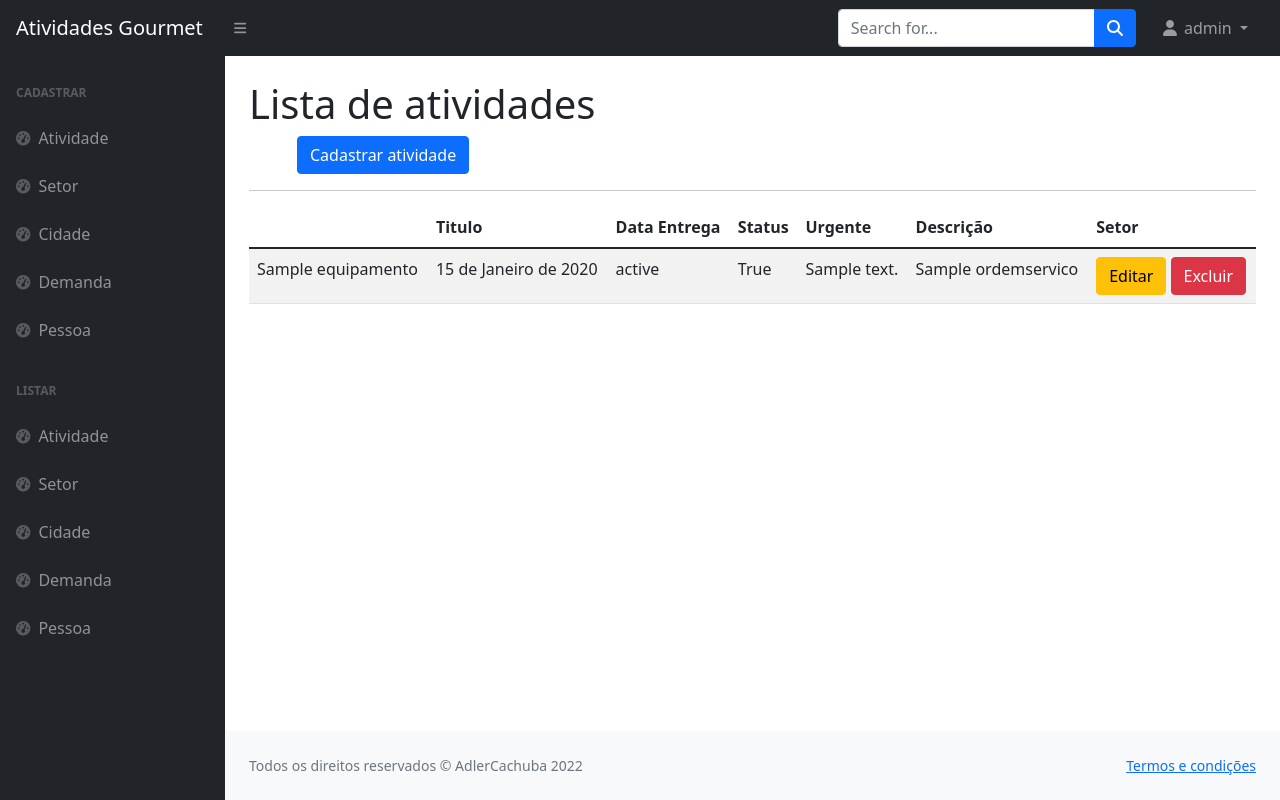
After one commit to Flag-fix/roboTrader, a Django app: page /listar/atividade/ in a window 1280 px wide. The commit adds this page. Run offline with Django 4.2, Linux system fonts and the light colour scheme; a user stored in the database is signed in; tables that the repository leaves empty hold one stand-in row (values such as "Sample post"); parts of the project's set-up code (start-up, migrations or seed data) failed here and were passed over; some libraries are stand-ins or nearby versions.

Commit message:
alterações

```diff
--- a/comandos.txt
+++ b/comandos.txt
@@ -3,3 +3,6 @@ python manage.py migrate
 
 
 python manage.py createsuperuser
+
+
+python manage.py runserver 8080
--- a/projetoAtividade/paginas/templates/paginas/index.html
+++ b/projetoAtividade/paginas/templates/paginas/index.html
@@ -9,7 +9,6 @@
 {% block menu-lateral %}
 {% endblock %}
 
-
 {% block conteudo %}
 <h1 class="mt-4">Olá Templates</h1>
 <p class="lead">
--- /dev/null
+++ b/projetoAtividade/paginas/templates/paginas/listas/atividade.html
@@ -0,0 +1,51 @@
+{% extends 'paginas/modelo.html' %}
+
+{% load static %}
+
+{% block conteudo %}
+
+<h1 class="mt-4">Lista de atividades</h1>
+<a href="{% url 'cadastrar-atividade' %}" class="btn btn-primary float-right ms-5">Cadastrar atividade</a>
+<hr>
+<table class="table table-striped">
+
+    <thead>
+        <tr>
+            <th>
+
+            </th>
+            <th>Titulo</th>
+            <th>Data Entrega</th>
+            <th>Status</th>
+            <th>Urgente</th>
+            <th>Descrição</th>
+            <th>Setor</th>
+        </tr>
+    </thead>
+
+    <tbody>
+        {% for obj in object_list %}
+            <tr>
+                <td>{{obj.titulo}}</td>
+                <td>{{obj.data_entrega}}</td>
+                <td>{{obj.status}}</td>
+                <td>{{obj.is_urgente}}</td>
+                <td>{{obj.descricao}}</td>
+                <td>{{obj.setor}}</td>
+                <td>
+                    <a href="{% url 'editar-atividade' obj.pk %}" class="btn btn-warning">
+                        Editar</a>
+                    <a href="{% url 'excluir-atividade' obj.pk %}" class="btn btn-danger">
+                        Excluir</a>
+                </td>
+            </tr>
+        {% empty %}
+            <tr>
+                <td colspan="100%">Nenhum Registro Encontrado!</td>
+            </tr>
+        {% endfor %}
+    </tbody>
+
+</table>
+
+{% endblock %}
--- a/projetoAtividade/paginas/templates/paginas/modelo.html
+++ b/projetoAtividade/paginas/templates/paginas/modelo.html
@@ -23,7 +23,7 @@
     {% block menu %}
     <nav class="sb-topnav navbar navbar-expand navbar-dark bg-dark">
         <!-- Navbar Brand-->
-        <a class="navbar-brand ps-3" href="index.html">Start Bootstrap</a>
+        <a class="navbar-brand ps-3" href="index.html">Atividades Gourmet</a>
         <!-- Sidebar Toggle-->
         <button class="btn btn-link btn-sm order-1 order-lg-0 me-4 me-lg-0" id="sidebarToggle" href="#!"><i
                 class="fas fa-bars"></i></button>
@@ -73,31 +73,51 @@
             <nav class="sb-sidenav accordion sb-sidenav-dark" id="sidenavAccordion">
                 <div class="sb-sidenav-menu">
                     <div class="nav">
-                        <div class="sb-sidenav-menu-heading">Core</div>
-                        <a class="nav-link" href="index.html">
+                        <div class="sb-sidenav-menu-heading">Cadastrar</div>
+                        <a class="nav-link" href="/cadastrar/atividade/">
                             <div class="sb-nav-link-icon"><i class="fas fa-tachometer-alt"></i></div>
-                            Dashboard
+                            Atividade
                         </a>
-                        <div class="sb-sidenav-menu-heading">Interface</div>
-                        <a class="nav-link collapsed" href="#" data-bs-toggle="collapse"
-                            data-bs-target="#collapseLayouts" aria-expanded="false" aria-controls="collapseLayouts">
-                            <div class="sb-nav-link-icon"><i class="fas fa-columns"></i></div>
-                            Layouts
-                            <div class="sb-sidenav-collapse-arrow"><i class="fas fa-angle-down"></i></div>
+                        <a class="nav-link" href="/cadastrar/setor/">
+                            <div class="sb-nav-link-icon"><i class="fas fa-tachometer-alt"></i></div>
+                            Setor
                         </a>
-                        <div class="collapse" id="collapseLayouts" aria-labelledby="headingOne"
-                            data-bs-parent="#sidenavAccordion">
-                            <nav class="sb-sidenav-menu-nested nav">
-                                <a class="nav-link" href="layout-static.html">Static Navigation</a>
-                                <a class="nav-link" href="layout-sidenav-light.html">Light Sidenav</a>
-                            </nav>
-                        </div>
-                        <a class="nav-link collapsed" href="#" data-bs-toggle="collapse" data-bs-target="#collapsePages"
-                            aria-expanded="false" aria-controls="collapsePages">
-                            <div class="sb-nav-link-icon"><i class="fas fa-book-open"></i></div>
-                            Pages
-                            <div class="sb-sidenav-collapse-arrow"><i class="fas fa-angle-down"></i></div>
+                        <a class="nav-link" href="/cadastrar/cidade/">
+                            <div class="sb-nav-link-icon"><i class="fas fa-tachometer-alt"></i></div>
+                            Cidade
                         </a>
+                        <a class="nav-link" href="/cadastrar/demanda/">
+                            <div class="sb-nav-link-icon"><i class="fas fa-tachometer-alt"></i></div>
+                            Demanda
+                        </a>
+                        <a class="nav-link" href="/cadastrar/pessoa/">
+                            <div class="sb-nav-link-icon"><i class="fas fa-tachometer-alt"></i></div>
+                            Pessoa
+                        </a>
+
+    <div class="sb-sidenav-menu-heading">Listar</div>
+    <a class="nav-link" href="/listar/atividade/">
+        <div class="sb-nav-link-icon"><i class="fas fa-tachometer-alt"></i></div>
+        Atividade
+    </a>
+    <a class="nav-link" href="/listar/setor/">
+        <div class="sb-nav-link-icon"><i class="fas fa-tachometer-alt"></i></div>
+        Setor
+    </a>
+    <a class="nav-link" href="/listar/cidade/">
+        <div class="sb-nav-link-icon"><i class="fas fa-tachometer-alt"></i></div>
+        Cidade
+    </a>
+    <a class="nav-link" href="/listar/demanda/">
+        <div class="sb-nav-link-icon"><i class="fas fa-tachometer-alt"></i></div>
+        Demanda
+    </a>
+    <a class="nav-link" href="/listar/pessoa/">
+        <div class="sb-nav-link-icon"><i class="fas fa-tachometer-alt"></i></div>
+        Pessoa
+    </a>
+
+
                         <div class="collapse" id="collapsePages" aria-labelledby="headingTwo"
                             data-bs-parent="#sidenavAccordion">
                             <nav class="sb-sidenav-menu-nested nav accordion" id="sidenavAccordionPages">
@@ -131,21 +151,10 @@
                                 </div>
                             </nav>
                         </div>
-                        <div class="sb-sidenav-menu-heading">Addons</div>
-                        <a class="nav-link" href="charts.html">
-                            <div class="sb-nav-link-icon"><i class="fas fa-chart-area"></i></div>
-                            Charts
-                        </a>
-                        <a class="nav-link" href="tables.html">
-                            <div class="sb-nav-link-icon"><i class="fas fa-table"></i></div>
-                            Tables
-                        </a>
+
                     </div>
                 </div>
-                <div class="sb-sidenav-footer">
-                    <div class="small">Logged in as:</div>
-                    Start Bootstrap
-                </div>
+
             </nav>
         </div>
         {% endblock %}
@@ -714,11 +723,9 @@
                 <div class="container-fluid px-4">
                     <div class="d-flex align-items-center justify-content-between small">
                         {% block rodape %}
-                        <div class="text-muted">Copyright &copy; Your Website 2022</div>
+                        <div class="text-muted">Todos os direitos reservados &copy; AdlerCachuba 2022</div>
                         <div>
-                            <a href="#">Privacy Policy</a>
-                            &middot;
-                            <a href="#">Terms &amp; Conditions</a>
+                            <a href="https://picsum.photos/200/300">Termos e condições</a>
                         </div>
                         {% endblock %}
                     </div>
--- a/projetoAtividade/paginas/templates/paginas/modelos/layout-sidenav-light.html
+++ b/projetoAtividade/paginas/templates/paginas/modelos/layout-sidenav-light.html
@@ -1,4 +1,4 @@
-<!DOCTYPE html>
+<!-- <!DOCTYPE html>
 <html lang="en">
     <head>
         <meta charset="utf-8" />
@@ -13,7 +13,7 @@
     <body class="sb-nav-fixed">
         <nav class="sb-topnav navbar navbar-expand navbar-dark bg-dark">
             <!-- Navbar Brand-->
-            <a class="navbar-brand ps-3" href="index.html">Start Bootstrap</a>
+            <a class="navbar-brand ps-3" href="index.html">Start Bo111otstrap</a>
             <!-- Sidebar Toggle-->
             <button class="btn btn-link btn-sm order-1 order-lg-0 me-4 me-lg-0" id="sidebarToggle" href="#!"><i class="fas fa-bars"></i></button>
             <!-- Navbar Search-->
@@ -144,4 +144,4 @@
         <script src="https://cdn.jsdelivr.net/npm/bootstrap@5.1.3/dist/js/bootstrap.bundle.min.js" crossorigin="anonymous"></script>
         <script src="js/scripts.js"></script>
     </body>
-</html>
+</html> -->
--- a/projetoAtividade/paginas/urls.py
+++ b/projetoAtividade/paginas/urls.py
@@ -1,8 +1,8 @@
 from django.urls import path
-from .views import index, CidadeCreate,SetorCreate,PessoaCreate,DemandaCreate,AtividadeCreate
+from .views import index, SetorCreate, CidadeCreate, PessoaCreate, DemandaCreate, AtividadeCreate
 from .views import SetorUpdate,CidadeUpdate,PessoaUpdate,DemandaUpdate,AtividadeUpdate
 from .views import SetorDelete,CidadeDelete,PessoaDelete, DemandaDelete, AtividadeDelete
-from .views import PessoaList
+from .views import SetorList,CidadeList,PessoaList, DemandaList,AtividadeList
 
 urlpatterns = [
 
@@ -27,7 +27,12 @@ urlpatterns = [
          AtividadeDelete.as_view(), name='excluir-atividade'),
 
 
+    path('listar/cidade/', CidadeList.as_view(), name='listar-cidade'),
+    path('listar/setor/', SetorList.as_view(), name='listar-setor'),
     path('listar/pessoa/', PessoaList.as_view(), name='listar-pessoa'),
+    path('listar/demanda/', DemandaList.as_view(), name='listar-demanda'),
+    path('listar/atividade/', AtividadeList.as_view(), name='listar-atividade'),
+
 
 
     path('', index.as_view(), name='index'),
--- a/projetoAtividade/paginas/views.py
+++ b/projetoAtividade/paginas/views.py
@@ -1,3 +1,4 @@
+from pipes import Template
 from django.urls import reverse_lazy
 from django.views.generic.edit import CreateView, UpdateView, DeleteView
 from django.views.generic.base import TemplateView
@@ -7,7 +8,7 @@ from braces.views import GroupRequiredMixin
 
 from django.contrib.auth.mixins import LoginRequiredMixin
 
-from .models import Cidade, Pessoa, Setor, Atividade, Demanda
+from .models import Cidade, Pessoa, OrdemServico, Equipamento, Tipo
 
 from django.shortcuts import get_object_or_404
 
@@ -36,7 +37,7 @@ class CidadeCreate(LoginRequiredMixin, CreateView):
     model = Cidade
     fields = ['nome', 'estado']
     template_name = 'paginas/form.html'
-    success_url = reverse_lazy('index')
+    success_url = reverse_lazy('listar-cidade')
 
     def form_valid(self, form):
         #form.instance.nome_do_atributo = valor
@@ -51,12 +52,12 @@ class CidadeCreate(LoginRequiredMixin, CreateView):
         return url
 
 class SetorCreate(LoginRequiredMixin, CreateView):
-    model = Setor
+    model = OrdemServico
     fields = ['nome',
               'area_atuacao',
               'email']
     template_name = 'paginas/form.html'
-    success_url = reverse_lazy('index')
+    success_url = reverse_lazy('listar-setor')
 
     def form_valid(self, form):
         #form.instance.nome_do_atributo = valor
@@ -71,15 +72,15 @@ class SetorCreate(LoginRequiredMixin, CreateView):
         return url
 
 class AtividadeCreate(LoginRequiredMixin, CreateView):
-    model = Atividade
+    model = Equipamento
     fields = ['titulo',
               'data_entrega',
               'status',
               'is_urgente',
               'descricao',
-              'setor']
+             'setor']
     template_name = 'paginas/form.html'
-    success_url = reverse_lazy('index')
+    success_url = reverse_lazy('listar-atividade')
 
     def form_valid(self, form):
         #form.instance.nome_do_atributo = valor
@@ -92,16 +93,21 @@ class AtividadeCreate(LoginRequiredMixin, CreateView):
 
         #aqui vc tem o objeto (dados inseridos no banco)
         return url
+    def get_context_data(self,*args,**kwargs):
+        dados = super().get_context_data(*args,*kwargs)
+        dados["form"].fields["setor"].queryset= OrdemServico.objects.filter(usuario=self.request.user)
+
+        return dados
 
 class DemandaCreate(LoginRequiredMixin, CreateView):
-    model = Demanda
+    model = Tipo
     fields = ['titulo',
               'data_inicial',
               'data_final',
               'og',
               'lista_de_atividades']
     template_name = 'paginas/form.html'
-    success_url = reverse_lazy('index')
+    success_url = reverse_lazy('listar-demanda')
 
     def form_valid(self, form):
         #form.instance.nome_do_atributo = valor
@@ -129,9 +135,7 @@ class PessoaUpdate(LoginRequiredMixin, GroupRequiredMixin,  UpdateView):
 
     def get_object(self, queryset=None):
         self.object = get_object_or_404(
-            Pessoa,
-            pk=self.kwargs['pk'],
-            usuario=self.request.user)
+            Pessoa, pk=self.kwargs['pk'], usuario=self.request.user)
         return self.object
 
 
@@ -139,35 +143,30 @@ class CidadeUpdate(LoginRequiredMixin, GroupRequiredMixin, UpdateView):
     model = Cidade
     fields = ['nome', 'estado']
     template_name = 'paginas/form.html'
-    success_url = reverse_lazy('index')
+    success_url = reverse_lazy('listar-cidade')
     group_required = u"Administrador"
 
     def get_object(self, queryset=None):
         self.object = get_object_or_404(
-            Cidade,
-            pk=self.kwargs['pk'],
-            usuario=self.request.user)
+            Cidade, pk=self.kwargs['pk'], usuario=self.request.user)
         return self.object
 
-
 class SetorUpdate(LoginRequiredMixin, GroupRequiredMixin,  UpdateView):
-    model = Setor
+    model = OrdemServico
     fields = ['nome',
               'area_atuacao',
               'email']
     template_name = 'paginas/form.html'
-    success_url = reverse_lazy('index')
+    success_url = reverse_lazy('listar-setor')
     group_required = u"Administrador"
 
     def get_object(self, queryset=None):
         self.object = get_object_or_404(
-            Setor,
-            pk=self.kwargs['pk'],
-            usuario=self.request.user)
+            OrdemServico, pk=self.kwargs['pk'], usuario=self.request.user)
         return self.object
 
 class AtividadeUpdate(LoginRequiredMixin, GroupRequiredMixin, UpdateView):
-    model = Atividade
+    model = Equipamento
     fields = ['titulo',
               'data_entrega',
               'status',
@@ -175,88 +174,80 @@ class AtividadeUpdate(LoginRequiredMixin, GroupRequiredMixin, UpdateView):
               'descricao',
               'setor']
     template_name = 'paginas/form.html'
-    success_url = reverse_lazy('index')
+    success_url = reverse_lazy('listar-atividade')
     group_required = u"Administrador"
 
     def get_object(self, queryset=None):
         self.object = get_object_or_404(
-            Atividade,
-            pk=self.kwargs['pk'],
+            Equipamento, pk=self.kwargs['pk'], usuario=self.request.user)
+        return self.object
+
+    def get_context_data(self, *args, **kwargs):
+        dados = super().get_context_data(*args, *kwargs)
+        dados["form"].fields["setor"].queryset = OrdemServico.objects.filter(
             usuario=self.request.user)
-        return self.object
+        return dados
 
 
 class DemandaUpdate(LoginRequiredMixin, GroupRequiredMixin, UpdateView):
-    model = Demanda
+    model = Tipo
     fields = ['titulo',
               'data_inicial',
               'data_final',
               'og',
               'lista_de_atividades']
     template_name = 'paginas/form.html'
-    success_url = reverse_lazy('index')
+    success_url = reverse_lazy('listar-demanda')
     group_required = u"Administrador"
 
     def get_object(self, queryset=None):
         self.object = get_object_or_404(
-            Demanda,
-            pk=self.kwargs['pk'],
-            usuario=self.request.user)
+            Tipo, pk=self.kwargs['pk'], usuario=self.request.user)
         return self.object
+
 #=##############
-
-
 class DemandaDelete(LoginRequiredMixin, GroupRequiredMixin,  DeleteView):
-    model = Demanda
+    model = Tipo
     template_name = 'cadastros/form-delete.html'
-    sucess_url = reverse_lazy('index')
+    sucess_url = reverse_lazy('listar-demanda')
     group_required = u"Administrador"
 
     def get_object(self, queryset=None):
         self.object = get_object_or_404(
-            Demanda,
-            pk=self.kwargs['pk'],
-            usuario=self.request.user)
+            Tipo, pk=self.kwargs['pk'], usuario=self.request.user)
         return self.object
 
-
 class AtividadeDelete(LoginRequiredMixin, GroupRequiredMixin,  DeleteView):
-    model = Atividade
+    model = Equipamento
     template_name = 'paginas/form-delete.html'
-    success_url = reverse_lazy('index')
+    success_url = reverse_lazy('listar-atividade')
     group_required = u"Administrador"
 
     def get_object(self, queryset=None):
         self.object = get_object_or_404(
-            Atividade,
-            pk=self.kwargs['pk'],
-            usuario=self.request.user)
+            Equipamento, pk=self.kwargs['pk'], usuario=self.request.user)
         return self.object
 
 class SetorDelete(LoginRequiredMixin, GroupRequiredMixin,  DeleteView):
-    model = Setor
+    model = OrdemServico
     template_name = 'paginas/form-delete.html'
-    success_url = reverse_lazy('index')
+    success_url = reverse_lazy('listar-setor')
     group_required = u"Administrador"
 
     def get_object(self, queryset=None):
         self.object = get_object_or_404(
-            Setor,
-            pk=self.kwargs['pk'],
-            usuario=self.request.user)
+            OrdemServico, pk=self.kwargs['pk'], usuario=self.request.user)
         return self.object
 
 class CidadeDelete(LoginRequiredMixin, GroupRequiredMixin,  DeleteView):
     model = Cidade
     template_name = 'paginas/form-delete.html'
-    success_url = reverse_lazy('index')
+    success_url = reverse_lazy('listar-cidade')
     group_required = u"Administrador"
 
     def get_object(self, queryset=None):
         self.object = get_object_or_404(
-            Cidade,
-            pk=self.kwargs['pk'],
-            usuario=self.request.user)
+            Cidade, pk=self.kwargs['pk'], usuario=self.request.user)
         return self.object
 
 class PessoaDelete(LoginRequiredMixin, GroupRequiredMixin, DeleteView):
@@ -267,13 +258,46 @@ class PessoaDelete(LoginRequiredMixin, GroupRequiredMixin, DeleteView):
 
     def get_object(self, queryset=None):
         self.object = get_object_or_404(
-            Pessoa,
-            pk=self.kwargs['pk'],
-            usuario=self.request.user)
+            Pessoa, pk=self.kwargs['pk'], usuario=self.request.user)
         return self.object
 
 
-#Preciso fazer a lista de todas as classes
+class DemandaList(LoginRequiredMixin, GroupRequiredMixin,  ListView):
+    model = Tipo
+    template_name = 'paginas/listas/demanda.html'
+    group_required = u"Administrador"
+
+    def get_queryset(self):
+        self.object_list = Tipo.objects.filter(usuario=self.request.user)
+        return self.object_list
+
+class AtividadeList(LoginRequiredMixin, GroupRequiredMixin,  ListView):
+    model = Equipamento
+    template_name = 'paginas/listas/atividade.html'
+    group_required = u"Administrador"
+
+    def get_queryset(self):
+        self.object_list = Equipamento.objects.filter(usuario=self.request.user)
+        return self.object_list
+
+class SetorList(LoginRequiredMixin, GroupRequiredMixin,  ListView):
+    model = OrdemServico
+    template_name = 'paginas/listas/setor.html'
+    group_required = u"Administrador"
+
+    def get_queryset(self):
+        self.object_list = OrdemServico.objects.filter(usuario=self.request.user)
+        return self.object_list
+
+class CidadeList(LoginRequiredMixin, GroupRequiredMixin,  ListView):
+    model = Cidade
+    template_name = 'paginas/listas/cidade.html'
+    group_required = u"Administrador"
+
+    def get_queryset(self):
+        self.object_list = Cidade.objects.filter(usuario=self.request.user)
+        return self.object_list
+
 class PessoaList(LoginRequiredMixin, GroupRequiredMixin,  ListView):
     model = Pessoa
     template_name = 'paginas/listas/pessoa.html'
@@ -282,3 +306,22 @@ class PessoaList(LoginRequiredMixin, GroupRequiredMixin,  ListView):
     def get_queryset(self):
         self.object_list = Pessoa.objects.filter(usuario=self.request.user)
         return self.object_list
+
+
+
+class PaginaInicialView(TemplateView):
+    template_name = 'paginas/index.html'
+
+    def get_context_data(self, *args,**kwargs):
+        dados = super().get_context_data(self,*args,**kwargs)
+
+        if(self.request.user.is_authenticated):
+
+            dados["pessoas"] = Equipamento.objects.filter(
+                atividade__usuario = self.request.user,
+                is_urgente__isnull = False
+                )
+
+        else:
+            dados["pessoas"] = 0
+        return dados
```
Also changed, not shown: projetoAtividade/paginas/admin.py (+4 -4 lines), projetoAtividade/paginas/models.py (+14 -29 lines), projetoAtividade/paginas/templates/paginas/listas/cidade.html (added, +45 -0 lines), projetoAtividade/paginas/templates/paginas/listas/demanda.html (added, +50 -0 lines), projetoAtividade/paginas/templates/paginas/listas/setor.html (added, +46 -0 lines), projetoAtividade/db.sqlite3, projetoAtividade/paginas/migrations/0001_initial.py.
